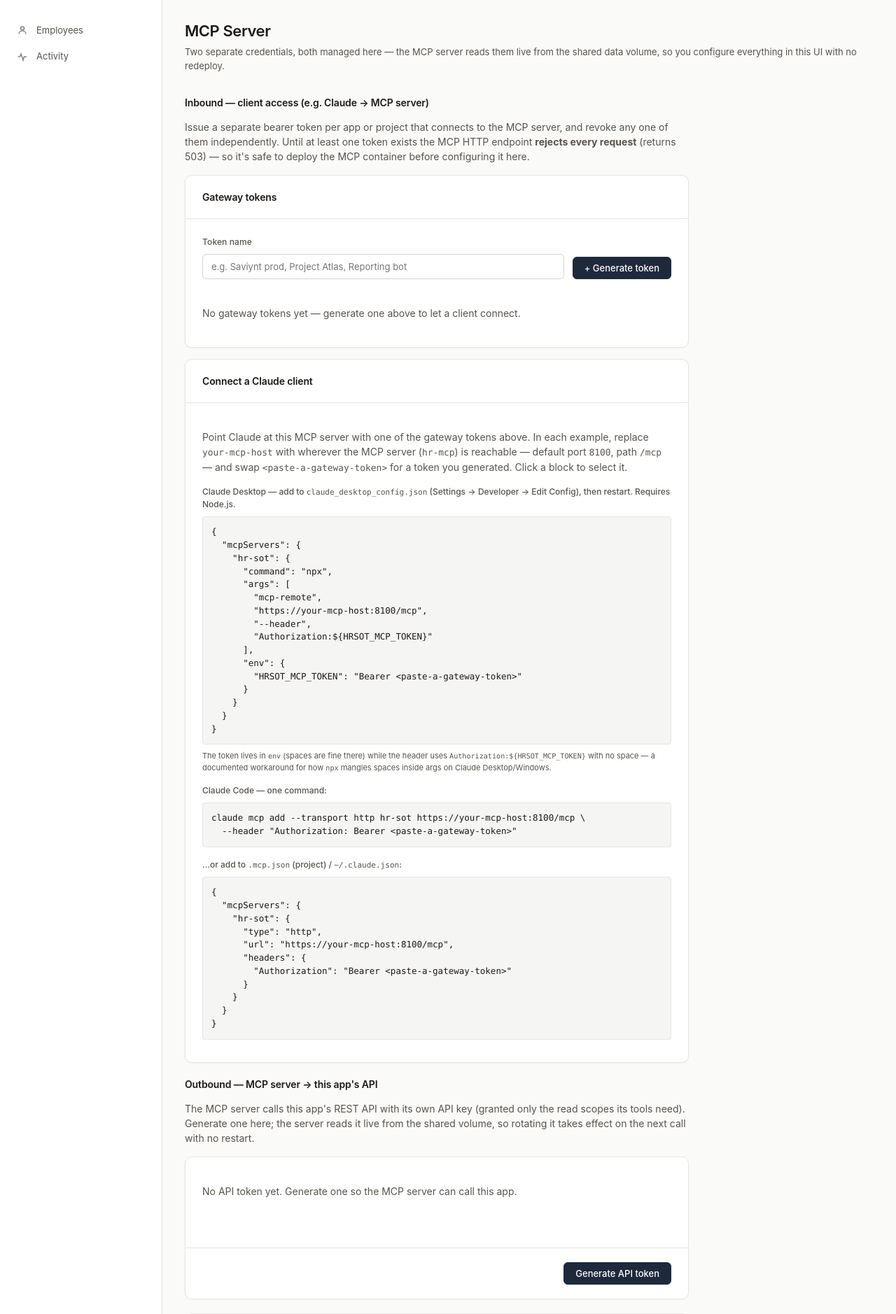
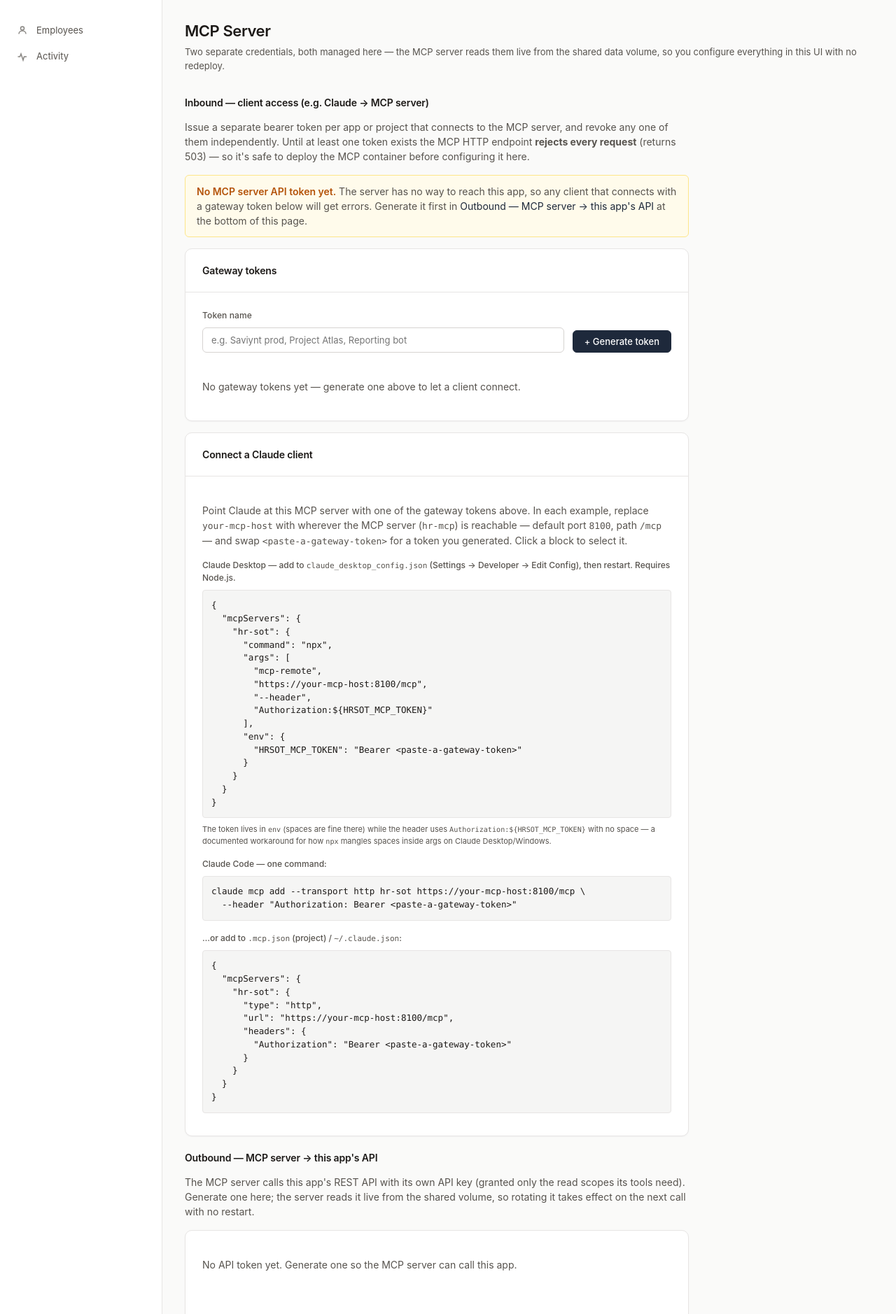
Before and after one commit to tmanmidwest/hrDemoWebApp, a FastAPI app: template app/templates/settings/mcp.html in a window 1280 px wide. Shown: the part 60-1938 px from the top of the page at 70% size. Run offline with FastAPI, Linux system fonts and the light colour scheme; the template is opened without the code that fills it, so the values that code supplies are empty; parts of the project's set-up code (start-up, migrations or seed data) failed here and were passed over; some libraries are stand-ins or nearby versions; some web fonts are replaced.

Commit message:
Settings → MCP: warn when the outbound API token isn't generated yet
The page's top (inbound) section is where you create client gateway tokens, but
those don't work end-to-end until the server's own outbound API token exists at
the bottom. Show a warning there when status.configured is false, linking down to
the Outbound section, so you don't hand out gateway tokens that can't reach the app.

Co-Authored-By: Claude Opus 4.8 <noreply@anthropic.com>

```diff
--- a/app/templates/settings/mcp.html
+++ b/app/templates/settings/mcp.html
@@ -21,6 +21,16 @@
   HTTP endpoint <strong>rejects every request</strong> (returns 503) — so it's safe to
   deploy the MCP container before configuring it here.
 </p>
+
+{% if not status.configured %}
+<div style="max-width: 720px; margin-bottom: var(--s-4); background: var(--warning-soft);
+            border: 1px solid var(--warning-line); border-radius: var(--r-md); padding: var(--s-3) var(--s-4);">
+  <span style="color: var(--warning); font-weight: 600;">No MCP server API token yet.</span>
+  <span class="text-muted">The server has no way to reach this app, so any client that connects with a
+  gateway token below will get errors. Generate it first in
+  <a href="#outbound">Outbound — MCP server → this app's API</a> at the bottom of this page.</span>
+</div>
+{% endif %}
 
 {% if new_gateway_token %}
 <div class="secret-reveal" style="max-width: 720px;">
@@ -140,7 +150,7 @@
 </div>
 
 {# ===================== OUTBOUND: MCP server → app ===================== #}
-<h2 class="card__title" style="margin: var(--s-2) 0 var(--s-3);">Outbound — MCP server → this app's API</h2>
+<h2 id="outbound" class="card__title" style="margin: var(--s-2) 0 var(--s-3); scroll-margin-top: var(--s-5);">Outbound — MCP server → this app's API</h2>
 <p class="text-muted" style="max-width: 720px; margin-bottom: var(--s-4);">
   The MCP server calls this app's REST API with its own API key (granted only the
   read scopes its tools need). Generate one here; the server reads it live from the
```
Also changed, not shown: tests/test_mcp_tokens.py (+9 -0 lines).
